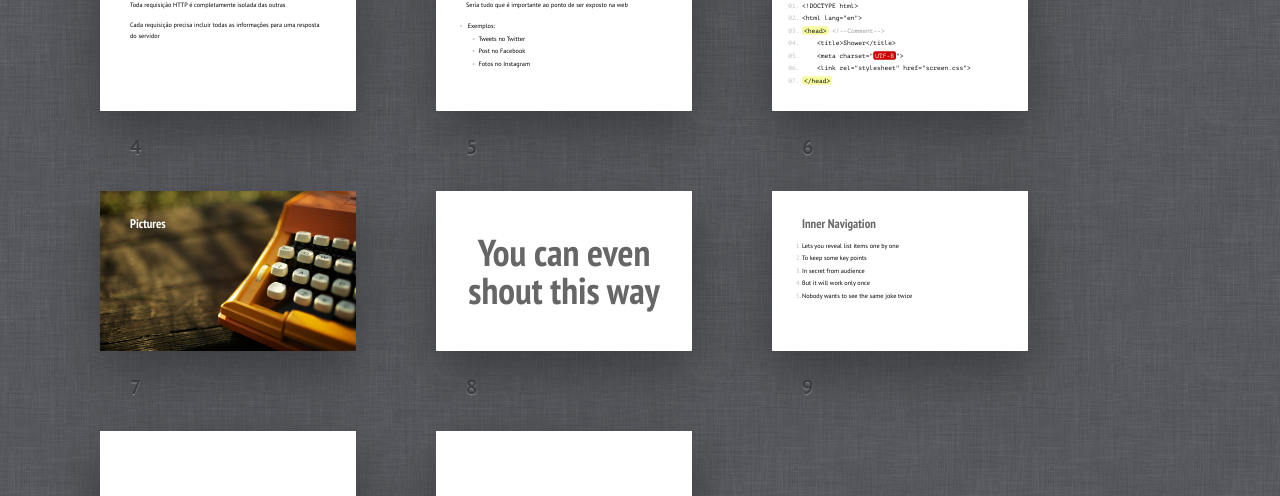
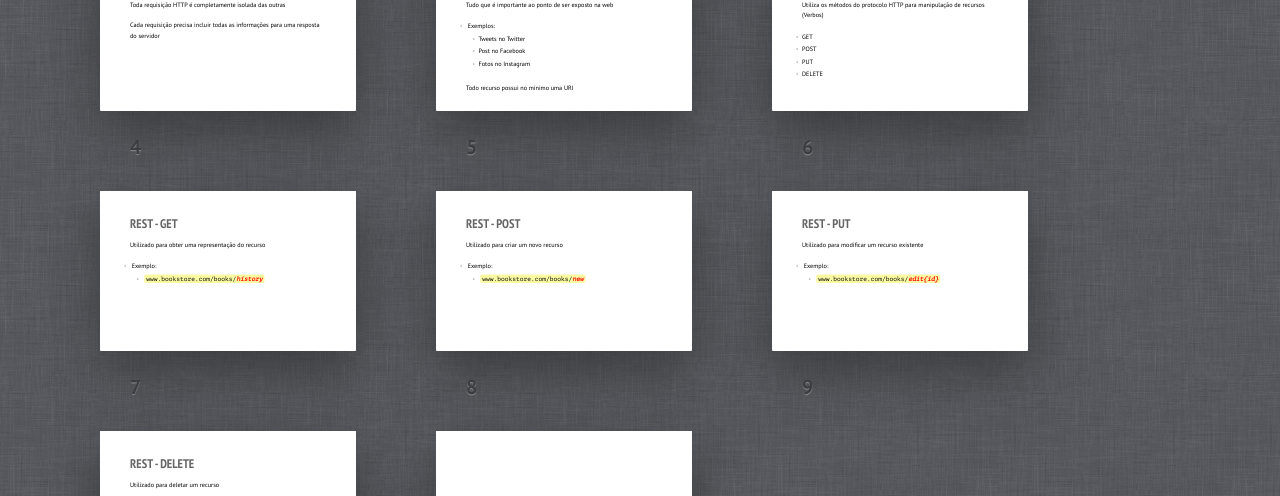
Before and after one commit to AgtLucas/REST, a plain HTML site: page index.html in a window 1280 px wide. Shown: the part 519-1015 px from the top of the page. Drawn offline with Linux system fonts and the light colour scheme.

Commit message:
new slides

```diff
--- a/index.html
+++ b/index.html
@@ -40,7 +40,7 @@
 	</div></section>
 	<section class="slide"><div>
 		<h2>REST - Recursos</h2>
-		<p>Seria tudo que é importante ao ponto de ser exposto na web</p>
+		<p>Tudo que é importante ao ponto de ser exposto na web</p>
 		<ul>
 			<li>
 				Exemplos:
@@ -51,42 +51,78 @@
 				</ul>
 			</li>
 		</ul>
+		<p class="next">Todo recurso possui no mínimo uma URI</p>
 	</div></section>
 	<section class="slide"><div>
-		<h2>Code Samples</h2>
-		<pre>
-			<code>&lt;!DOCTYPE html&gt;</code>
-			<code>&lt;html lang="en"&gt;</code>
-			<code><mark>&lt;head&gt;</mark> <mark class="comment">&lt;!--Comment--&gt;</mark></code>
-			<code>    &lt;title&gt;Shower&lt;/title&gt;</code>
-			<code>    &lt;meta charset="<mark class="important">UTF-8</mark>"&gt;</code>
-			<code>    &lt;link rel="stylesheet" href="screen.css"&gt;</code>
-			<code><mark>&lt;/head&gt;</mark></code>
-		</pre>
-	</div></section>
-	<section class="slide cover" id="Picture"><div>
-		<h2>Pictures</h2>
-		<img src="pictures/picture.jpg" alt="">
-		<!-- photo by John Carey, fiftyfootshadows.net -->
-	</div></section>
-	<section class="slide shout"><div>
-		<h2>You can even shout this way</h2>
+		<h2>REST - Interface uniforme</h2>
+		<p>Utiliza os métodos do protocolo HTTP para manipulação de recursos (Verbos)</p>
+		<ul>
+			<li class="next">GET</li>
+			<li class="next">POST</li>
+			<li class="next">PUT</li>
+			<li class="next">DELETE</li>
+		</ul>
 	</div></section>
 	<section class="slide"><div>
-		<h2>Inner Navigation</h2>
-		<ol>
-			<li>Lets you reveal list items one by one</li>
-			<li class="next">To keep some key points</li>
-			<li class="next">In secret from audience</li>
-			<li class="next">But it will work only once</li>
-			<li class="next">Nobody wants to see the same joke twice</li>
-		</ol>
+		<h2>REST - GET</h2>
+		<p>Utilizado para obter uma representação do recurso</p>
+		<ul>
+			<li class="next">
+				Exemplo:
+				<ul>
+					<li class="next">
+						<code>www.bookstore.com/books/<strong class="next" style="color: red;"><i>history</i></strong></code>
+					</li>
+				</ul>
+			</li>
+		</ul>
 	</div></section>
-	<section class="slide shout" id="SeeMore"><div>
-		<h2><img src="pictures/logo.svg" alt=""> <a href="https://github.com/shower/shower/">See more on GitHub</a></h2>
+	<section class="slide"><div>
+		<h2>REST - POST</h2>
+		<p>Utilizado para criar um novo recurso</p>
+		<ul>
+			<li class="next">
+				Exemplo:
+				<ul>
+					<li class="next">
+						<code>www.bookstore.com/books/<strong class="next" style="color: red;"><i>new</i></strong></code>
+					</li>
+				</ul>
+			</li>
+		</ul>
+	</div></section>
+	<section class="slide"><div>
+		<h2>REST - PUT</h2>
+		<p>Utilizado para modificar um recurso existente</p>
+		<ul>
+			<li class="next">
+				Exemplo:
+				<ul>
+					<li class="next">
+						<code>www.bookstore.com/books/<strong class="next" style="color: red;"><i>edit{id}</i></strong></code>
+					</li>
+				</ul>
+			</li>
+		</ul>
+	</div></section>
+	<section class="slide"><div>
+		<h2>REST - DELETE</h2>
+		<p>Utilizado para deletar um recurso</p>
+		<ul>
+			<li class="next">
+				Exemplo:
+				<ul>
+					<li class="next">
+						<code>www.bookstore.com/books/<strong class="next" style="color: red;"><i>delete{id}</i></strong></code>
+					</li>
+				</ul>
+			</li>
+		</ul>
 	</div></section>
 
-	<section class="slide"></section>
+	<section class="slide"><div>
+
+	</div></section>
 	<!--
 		To hide progress bar from entire presentation
 		just remove “progress” element.
```
